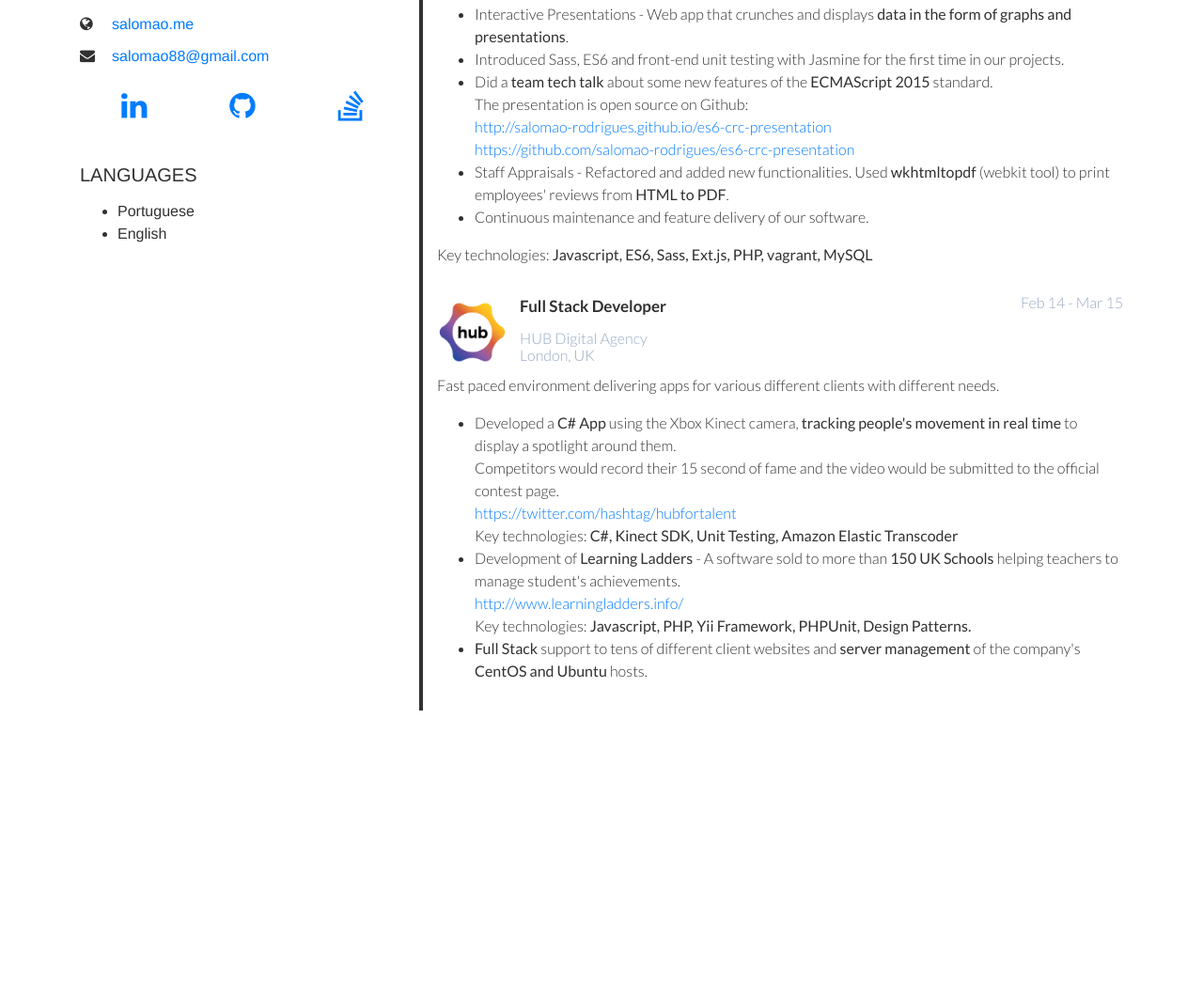
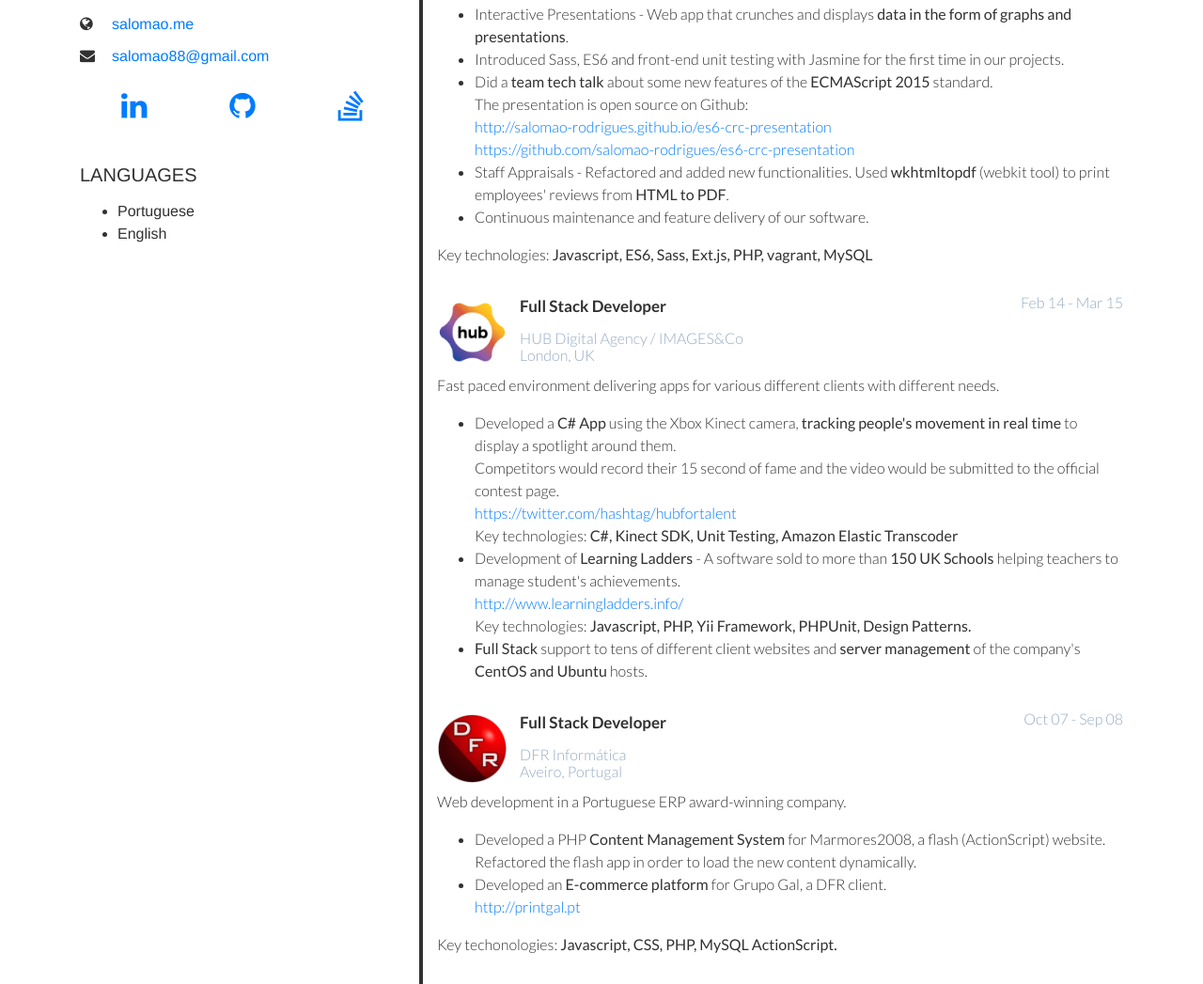
Before and after one commit to salomao-rodrigues/salomao-rodrigues.github.io, a plain HTML site: page index.html in a window 1280 px wide. Shown: the part 617-1664 px from the top of the page at 94% size. Before the commit the page ends 1373 px from the top, so only its background shows below. Drawn offline with Linux system fonts and the light colour scheme.

Commit message:
Add DFR company

```diff
--- a/index.html
+++ b/index.html
@@ -141,13 +141,13 @@
             </p>
           </div>
         </div>
-        <!-- HUB -->
+        <!-- HUB / IMAGES&Co -->
         <div class="work-experience-item">
           <div class="work-item-header">
             <div class="work-item-logo"><img src="img/hub_logo.png" /></div>
             <div class="work-item-company">
               <div class="job-title">Full Stack Developer</div>
-              <div class="company-details">HUB Digital Agency<br />London, UK</div>
+              <div class="company-details">HUB Digital Agency / IMAGES&#38;Co<br />London, UK</div>
               <div class="job-dates">Feb 14 - Mar 15</div>
             </div>
           </div>
@@ -173,6 +173,34 @@
             </ul>
           </div>
         </div>
+        <!-- DFR -->
+        <div class="work-experience-item">
+            <div class="work-item-header">
+              <div class="work-item-logo"><img src="img/dfr_logo.jpg" /></div>
+              <div class="work-item-company">
+                <div class="job-title">Full Stack Developer</div>
+                <div class="company-details">DFR Informática <br />Aveiro, Portugal</div>
+                <div class="job-dates">Oct 07 - Sep 08</div>
+              </div>
+            </div>
+            <div class="work-item-description">
+              <p>
+                Web development in a Portuguese ERP award-winning company.
+              </p>
+              <ul>
+                <li>
+                  Developed a PHP <strong>Content Management System</strong> for Marmores2008, a flash (ActionScript) website. Refactored the flash app in order to load the new content dynamically.<br />
+                </li>
+                <li>
+                  Developed an <strong>E-commerce platform</strong> for Grupo Gal, a DFR client.<br />
+                  <a href="http://printgal.pt/">http://printgal.pt</a>
+                </li>
+              </ul>
+              <p>
+                Key techonologies: <strong>Javascript, CSS, PHP, MySQL ActionScript.</strong>
+              </p>
+            </div>
+          </div>
       </div>
     </div>
   </div>
```
